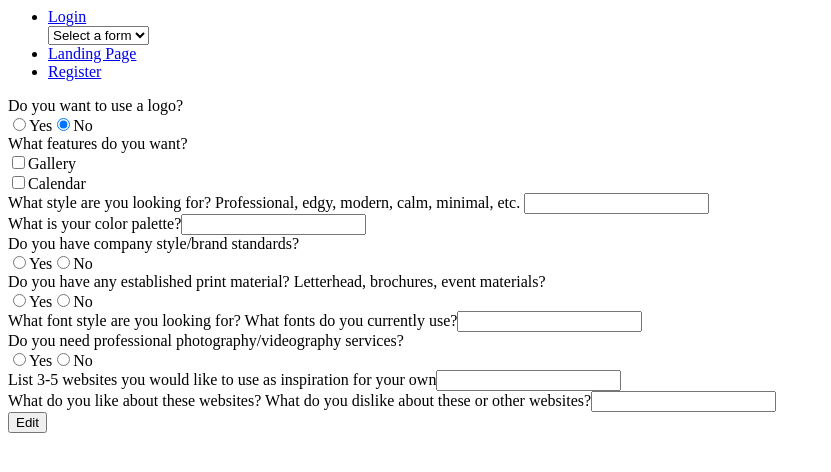
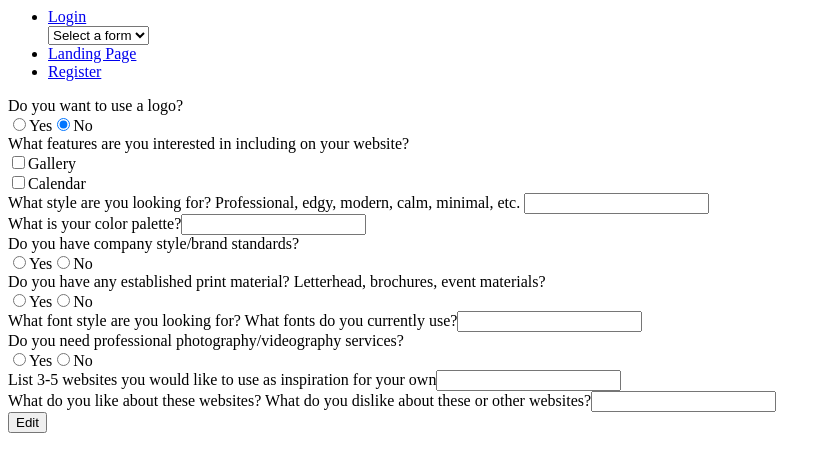
Before and after one commit to heathertill/website-content, a React app: page /StyleInfo in a window 1280 px wide. Shown: the top 472 px of the page, without its empty margins (0-831 px from the left). Built offline with nearby package versions, Linux system fonts and the light colour scheme.

Commit message:
-working on disable checkboxes when clicked

```diff
--- a/src/client/components/public/StyleInfo.tsx
+++ b/src/client/components/public/StyleInfo.tsx
@@ -8,7 +8,7 @@ import StyleRadio from '../radio/StyleRadio';
 import PrintRadio from '../radio/PrintRadio';
 import { User, json } from '../../utils/api';
 
-interface Features { name: string }
+interface Features { name: string, active: boolean }
 
 export interface StyleInfoProps extends RouteComponentProps { }
 
@@ -23,13 +23,11 @@ const StyleInfo: React.SFC<StyleInfoProps> = ({ history }) => {
     const [photoService, setPhotoService] = useState('');
     const [websites, setWebsites] = useState('');
     const [webLikesDis, setWebLikesDis] = useState('');
-    const [features, setFeatures] = useState([]);
+    const [features, setFeatures] = useState<Features[]>([]);
     const [editable, setEditable] = useState(false);
     const [show, setShow] = useState(false);
     const [mark, setMark] = useState(false);
-
-
-
+    const [active, setActive] = useState(false);
 
     const canEdit = async () => {
         if (User.userid) {
@@ -114,8 +112,11 @@ const StyleInfo: React.SFC<StyleInfoProps> = ({ history }) => {
 
     }
 
-    const handleCheckbox = () => {
-
+    const handleCheckbox = (e: any) => {
+        setActive(!active);
+        features.push(e.target.value)
+        console.log(features)
+        setActive(true)
     }
 
     return (
@@ -136,16 +137,16 @@ const StyleInfo: React.SFC<StyleInfoProps> = ({ history }) => {
                 </div>
 
                 <div className="my-4">
-                    <div>What features do you want?</div>
+                    <div>What features are you interested in including on your website?</div>
                     {/* <div className="form-check"> */}
                     <div className="form-check">
-                        <input type="checkbox" className="form-check-input" value="Gallery"
-                            onChange={(e: React.ChangeEvent<HTMLInputElement>) => (features.push(e.target.value), console.log(features))} />
+                        <input type="checkbox" className="form-check-input" value="Gallery" disabled={active}
+                            onChange={(e: React.ChangeEvent<HTMLInputElement>) => handleCheckbox(e)} />
                         <label htmlFor="" className="form-check-label">Gallery</label>
                     </div>
                     <div className="form-check">
                         <input type="checkbox" className="form-check-input" value="Calendar"
-                            onChange={(e: React.ChangeEvent<HTMLInputElement>) => (features.push(e.target.value), console.log(features))} />
+                            onChange={(e: React.ChangeEvent<HTMLInputElement>) => handleCheckbox(e)} />
                         <label htmlFor="" className="form-check-label">Calendar</label>
                     </div>
                     {/* </div> */}
```
